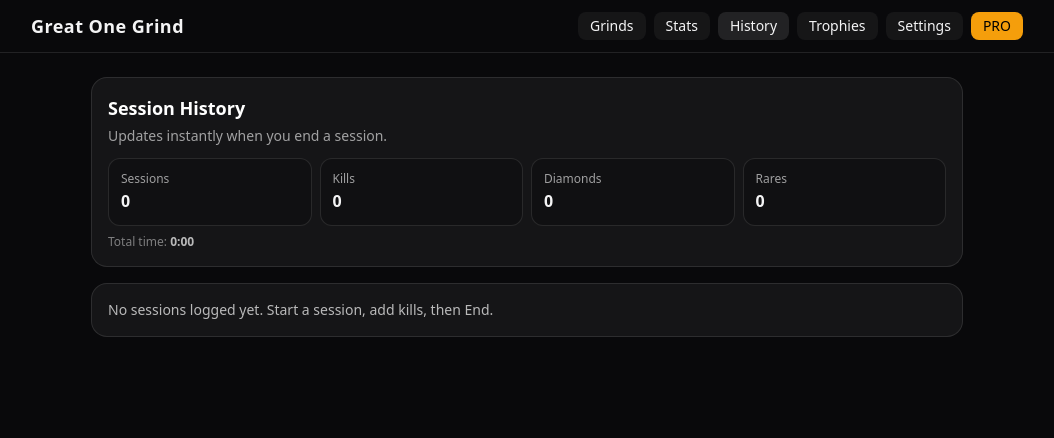
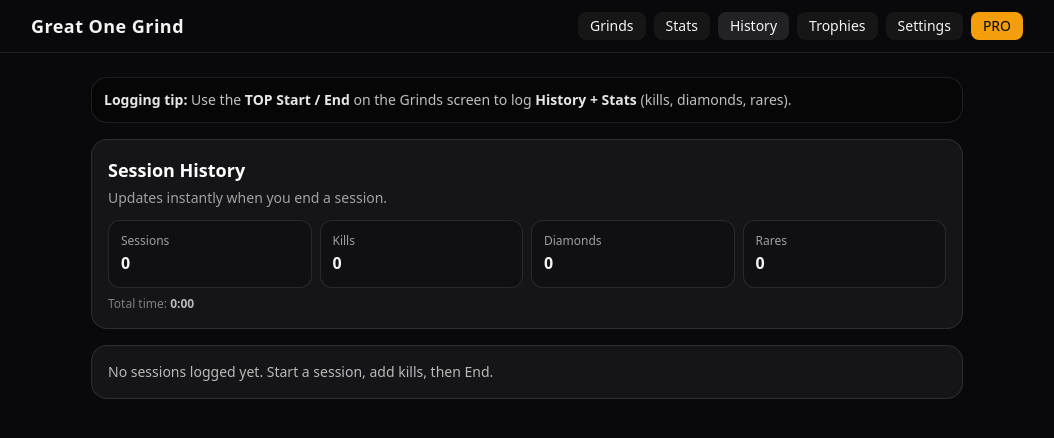
Before and after one commit to Camoford/great-one-grind, a React (Vite) app: page / in a window 1280 px wide. Both pictures are taken after a click on the button "History". Shown: the top 438 px of the page, without its empty margins (113-1167 px from the left). Built offline with nearby package versions, Linux system fonts and the light colour scheme.

Commit message:
Beta clarity: disable GrinderHUD Start/End + explain top session logger

```diff
--- a/components/SessionHistoryScreen.tsx
+++ b/components/SessionHistoryScreen.tsx
@@ -1,6 +1,10 @@
 // components/SessionHistoryScreen.tsx
 import React, { useEffect, useMemo, useState } from "react";
-import { readSessionHistory, SESSION_HISTORY_EVENT, type SessionHistoryEntry } from "../src/utils/sessionHistory";
+import {
+  readSessionHistory,
+  SESSION_HISTORY_EVENT,
+  type SessionHistoryEntry,
+} from "../src/utils/sessionHistory";
 
 function pretty(n: number) {
   return new Intl.NumberFormat().format(n);
@@ -32,6 +36,7 @@ export default function SessionHistoryScreen() {
 
   useEffect(() => {
     const refresh = () => setItems(readSessionHistory());
+    refresh();
     window.addEventListener(SESSION_HISTORY_EVENT, refresh);
     return () => window.removeEventListener(SESSION_HISTORY_EVENT, refresh);
   }, []);
@@ -56,6 +61,13 @@ export default function SessionHistoryScreen() {
 
   return (
     <div className="mx-auto w-full max-w-4xl space-y-4 px-3 pb-24">
+      {/* ✅ Beta clarity banner */}
+      <div className="rounded-2xl border border-white/10 bg-black/30 p-3 text-sm text-white/75">
+        <span className="font-semibold text-white/90">Logging tip:</span> Use the{" "}
+        <span className="font-semibold text-white/90">TOP Start / End</span> on the Grinds screen to log{" "}
+        <span className="font-semibold text-white/90">History + Stats</span> (kills, diamonds, rares).
+      </div>
+
       <div className="rounded-2xl border border-white/10 bg-white/5 p-4">
         <div className="text-lg font-semibold text-white">Session History</div>
         <div className="mt-1 text-sm text-white/60">Updates instantly when you end a session.</div>
```
